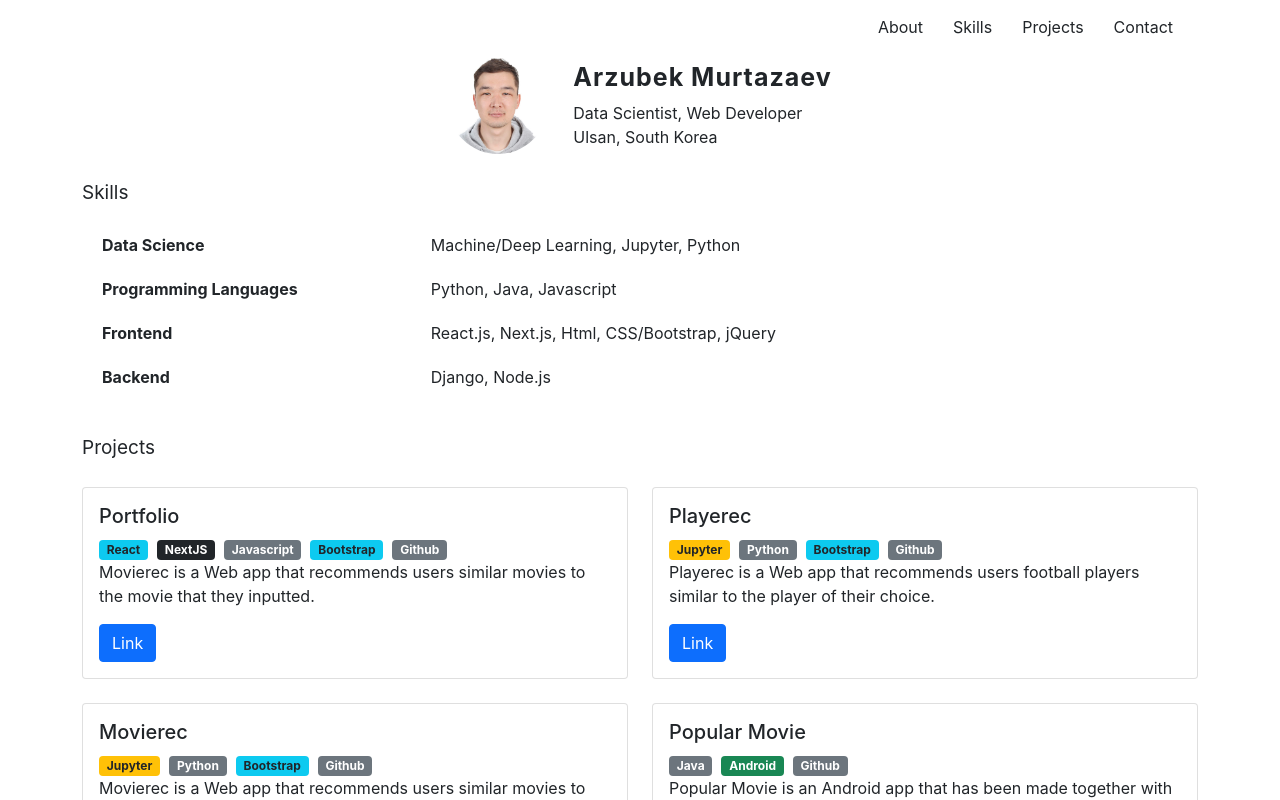
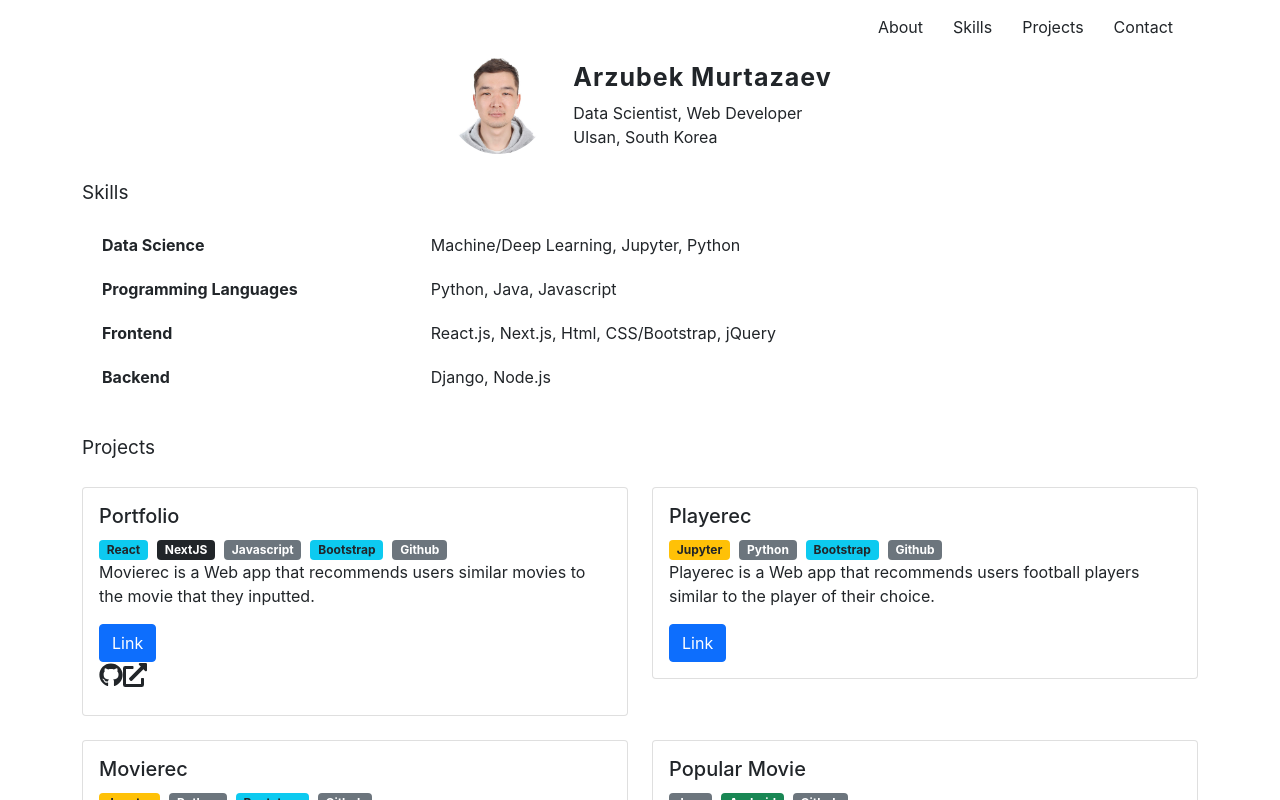
Before and after one commit to arzubekm/portfolio, a Next.js app: page / in a window 1280 px wide. Shown: the top 800 px of the page. Built offline with nearby package versions, Linux system fonts and the light colour scheme.

Commit message:
Fixed with fontawesome, working with positioning them

```diff
--- a/pages/index.js
+++ b/pages/index.js
@@ -1,3 +1,6 @@
+import { faGithub } from '@fortawesome/free-brands-svg-icons'
+import { faExternalLinkAlt } from '@fortawesome/free-solid-svg-icons'
+import { FontAwesomeIcon } from '@fortawesome/react-fontawesome'
 import styles from '../styles/Home.module.css'
 
 export default function Home() {
@@ -46,7 +49,10 @@ export default function Home() {
                   <span class="badge bg-secondary">Github</span>
                   <p class="card-text">Movierec is a Web app that recommends users similar movies to the movie that they inputted.</p>
                   <a href="/" target="_blank" class="btn btn-primary">Link</a>
-                  <i class="fab fa-github"></i>
+                  <div class="d-flex">
+                    <h4><FontAwesomeIcon icon={faGithub} /></h4>
+                    <h4><FontAwesomeIcon icon={faExternalLinkAlt}/></h4>
+                  </div>
                 </div>
               </div>
             </div>
```
